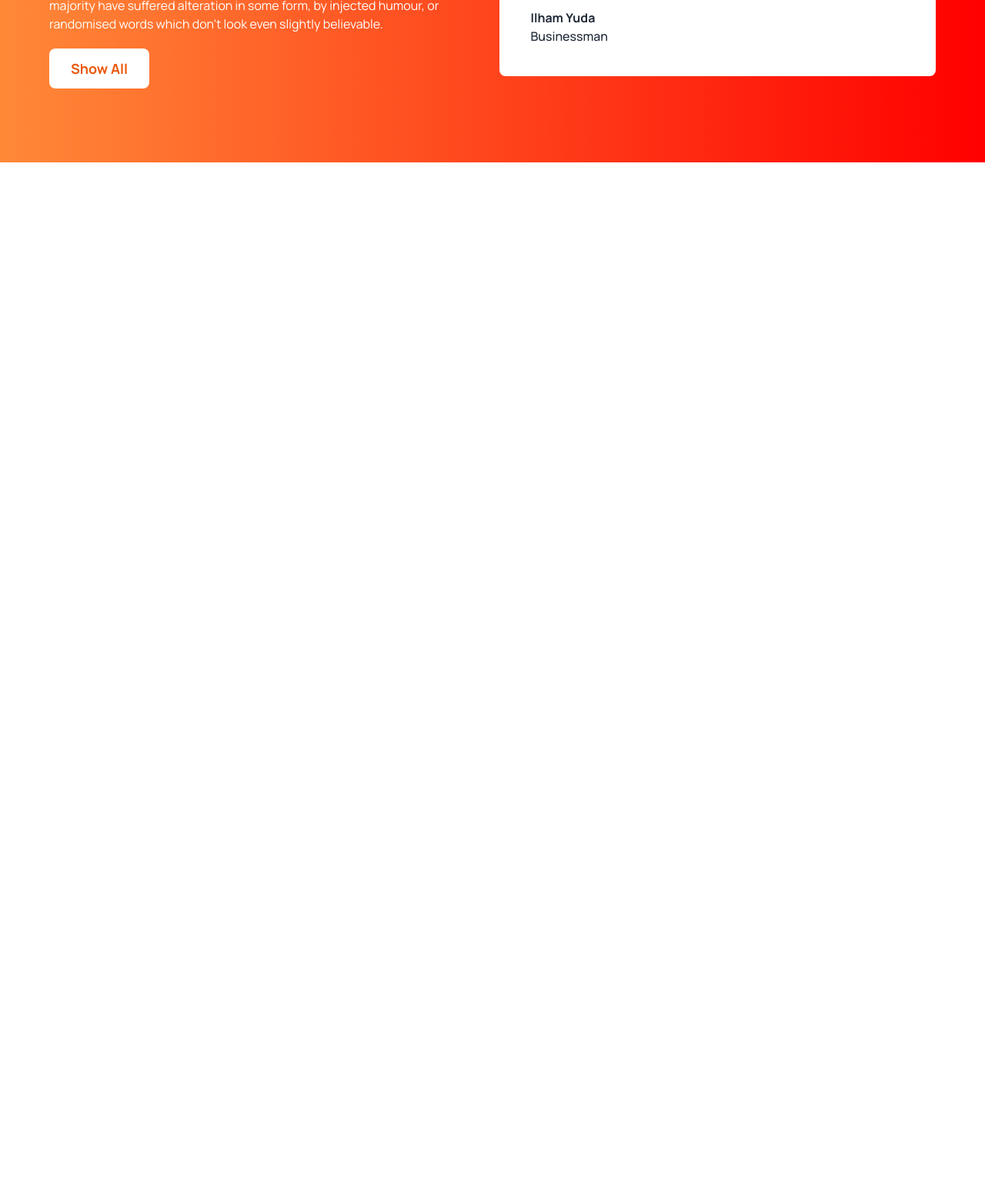
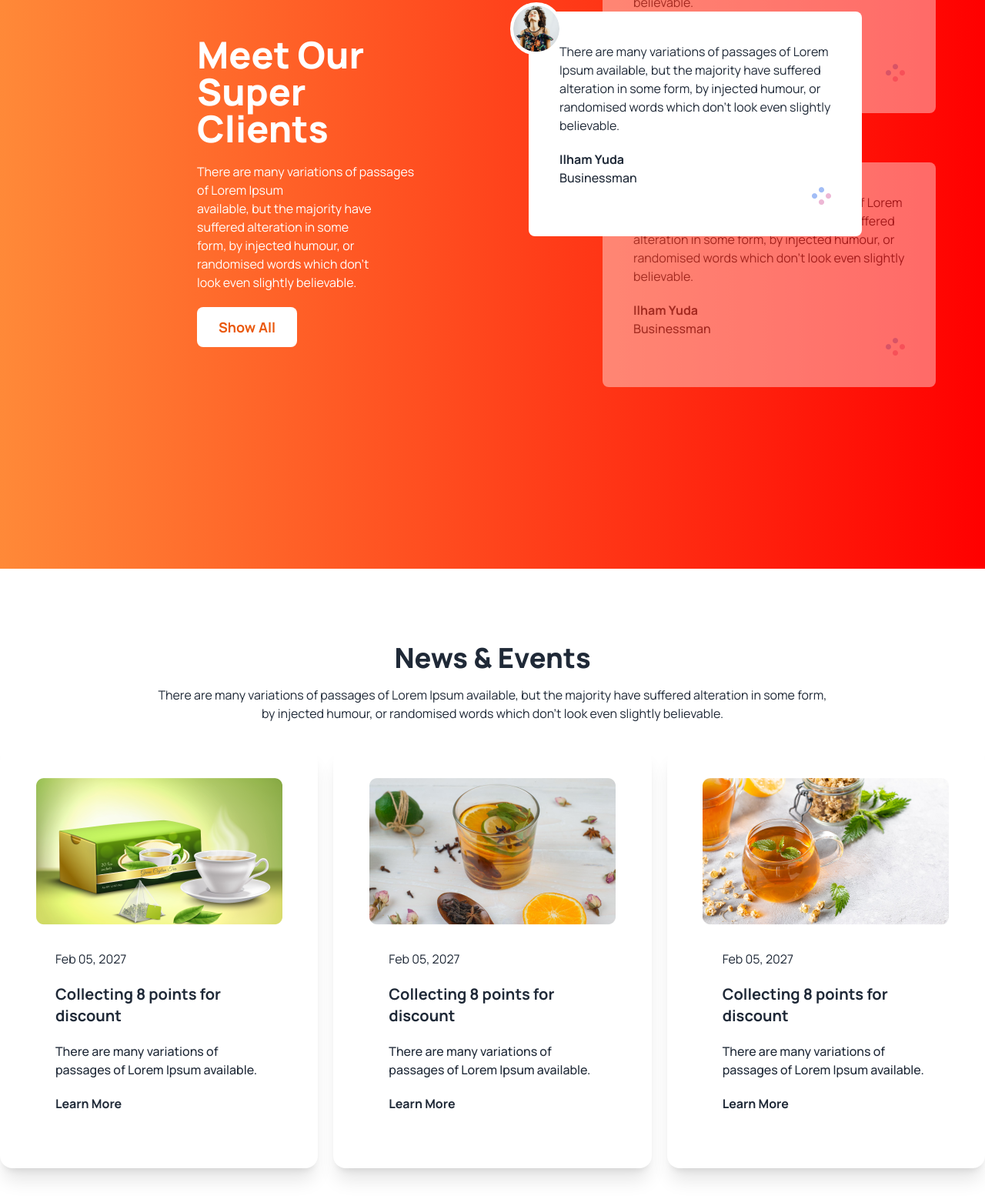
Before and after one commit to Sakibft/tea-house-resources-main, a plain HTML site: page index.html in a window 1280 px wide. Shown: the part 2028-3586 px from the top of the page at 77% size. Before the commit the page ends 2335 px from the top, so only its background shows below. Drawn offline with nearby package versions, Linux system fonts and the light colour scheme.

Commit message:
i have finished news & events section with responsive

```diff
--- a/index.html
+++ b/index.html
@@ -144,22 +144,95 @@
     </section>
     <!-- super client section -->
     <section class="my-24 flex flex-col   lg:flex-row gap-12 roundede-xl bg-gradient-to-r from-[#FF8938] to-[#F00] px-16 py-24">
-<div class="space-y-5">
-  <h2 class="text-5xl font-extrabold text-white">
+<div class=" flex items-center lg:p-48">
+  <div class="space-y-5"><h2 class="text-5xl font-extrabold text-white">
     Meet Our Super <br> Clients
   </h2>
-  <p class="text-white">There are many variations of passages of Lorem Ipsum available, but the majority have suffered alteration in some form, by injected humour, or randomised words which don't look even slightly believable. </p>
-  <button class="bg-white rounded-lg py-3 px-7 text-lg text-orange-600 font-semibold"> Show All </button>
+  <p class="text-white">There are many variations of passages of Lorem Ipsum <br> available, but the majority have suffered alteration in some <br> form, by injected humour, or randomised words which don't <br> look even slightly believable. </p>
+  <button class="bg-white rounded-lg py-3 px-7 text-lg text-orange-600 font-semibold"> Show All </button></div>
 </div>
-<div>
-  <!-- review -->
-  <div class=" relative p-10 rounded-lg bg-white">
-    <img class="absolute -top-3 -left-6" src="./images/client.png" alt="">
+<!-- review container -->
+<div class="relative">
+  <!-- next review 1  -->
+  <div class=" relative z-10 mb-16  lg:w-[433px] opacity-40 p-10 rounded-lg bg-white">
+    <img class="absolute -top-3 -left-6 border-4 border-white rounded-full bg-white" src="./images/client.png" alt="">
     <p>There are many variations of passages of Lorem Ipsum available, but the majority have suffered alteration in some form, by injected humour, or randomised words which don't look even slightly believable. </p>
     <h4 class="font-bold mt-5">Ilham Yuda</h4>
     <p class="font-medium">Businessman</p>
+    <div class="flex justify-end">
+      <img src="./images/circles.png" alt="">
+    </div>
+  </div>
+  <!-- current  review 2 -->
+  <div class=" absolute z-20 top-40 lg:-left-24  lg:w-[433px] p-10 rounded-lg bg-white">
+    <img class="absolute -top-3 -left-6 border-4 border-white rounded-full bg-white" src="./images/client.png" alt="">
+    <p>There are many variations of passages of Lorem Ipsum available, but the majority have suffered alteration in some form, by injected humour, or randomised words which don't look even slightly believable. </p>
+    <h4 class="font-bold mt-5">Ilham Yuda</h4>
+    <p class="font-medium">Businessman</p>
+    <div class="flex justify-end">
+      <img src="./images/circles.png" alt="">
+    </div>
+  </div>
+  <!--previous review 3 -->
+  <div class=" relative opacity-40 p-10  lg:w-[433px] rounded-lg bg-white">
+    <img class="absolute -top-3 -left-6 border-4 border-white rounded-full bg-white" src="./images/client.png" alt="">
+    <p>There are many variations of passages of Lorem Ipsum available, but the majority have suffered alteration in some form, by injected humour, or randomised words which don't look even slightly believable. </p>
+    <h4 class="font-bold mt-5">Ilham Yuda</h4>
+    <p class="font-medium">Businessman</p>
+    <div class="flex justify-end">
+      <img src="./images/circles.png" alt="">
+    </div>
   </div>
 </div>
+  </section>
+  <!-- News $ events -->
+  <section>
+
+    <div class=" grid text-center gap-y-4 mb-8">
+      <h2 class="font-extrabold text-4xl">News & Events</h2>
+      <p class="font-boldd">There are many variations of passages of Lorem Ipsum available, but the majority have suffered alteration in some form, <br> by injected humour, or randomised words which don't look even slightly believable. </p>
+    </div>
+    <!-- card 1 -->
+    <!-- probleam 2 -->
+    <div class=" grid gap-5 grid-cols-1 md:grid-cols-2 lg:grid-cols-3   ">
+      <!--  -->
+    <div class="card  bg-base-100  shadow-xl  p-10 mb-10 ">
+      <figure><img src="./images/news-1.png" alt="Shoes" /></figure>
+      <div class="card-body gap-y-5  ">
+        <p>
+          Feb 05, 2027
+        </p>
+        <h2 class="card-title"> Collecting 8 points for discount</h2>
+        <p class="font-medium"> There are many variations of passages of Lorem Ipsum available.</p>
+        <h4 class="font-bold">Learn More</h4>
+
+      </div>
+    </div>
+    <div class="card  bg-base-100  shadow-xl  p-10 mb-10 ">
+      <figure><img src="./images/news-2.png" alt="Shoes" /></figure>
+      <div class="card-body gap-y-5 ">
+        <p>
+          Feb 05, 2027
+        </p>
+        <h2 class="card-title"> Collecting 8 points for discount</h2>
+        <p class="font-medium"> There are many variations of passages of Lorem Ipsum available.</p>
+        <h4 class="font-bold">Learn More</h4>
+
+      </div>
+    </div>
+    <div class="card  bg-base-100  shadow-xl  p-10 mb-10 ">
+      <figure><img src="./images/news-3.png" alt="Shoes" /></figure>
+      <div class="card-body gap-y-5 ">
+        <p>
+          Feb 05, 2027
+        </p>
+        <h2 class="card-title"> Collecting 8 points for discount</h2>
+        <p class="font-medium"> There are many variations of passages of Lorem Ipsum available.</p>
+        <h4 class="font-bold">Learn More</h4>
+
+      </div>
+    </div>
+  </div>
   </section>
   </main>
   <footer>
```
